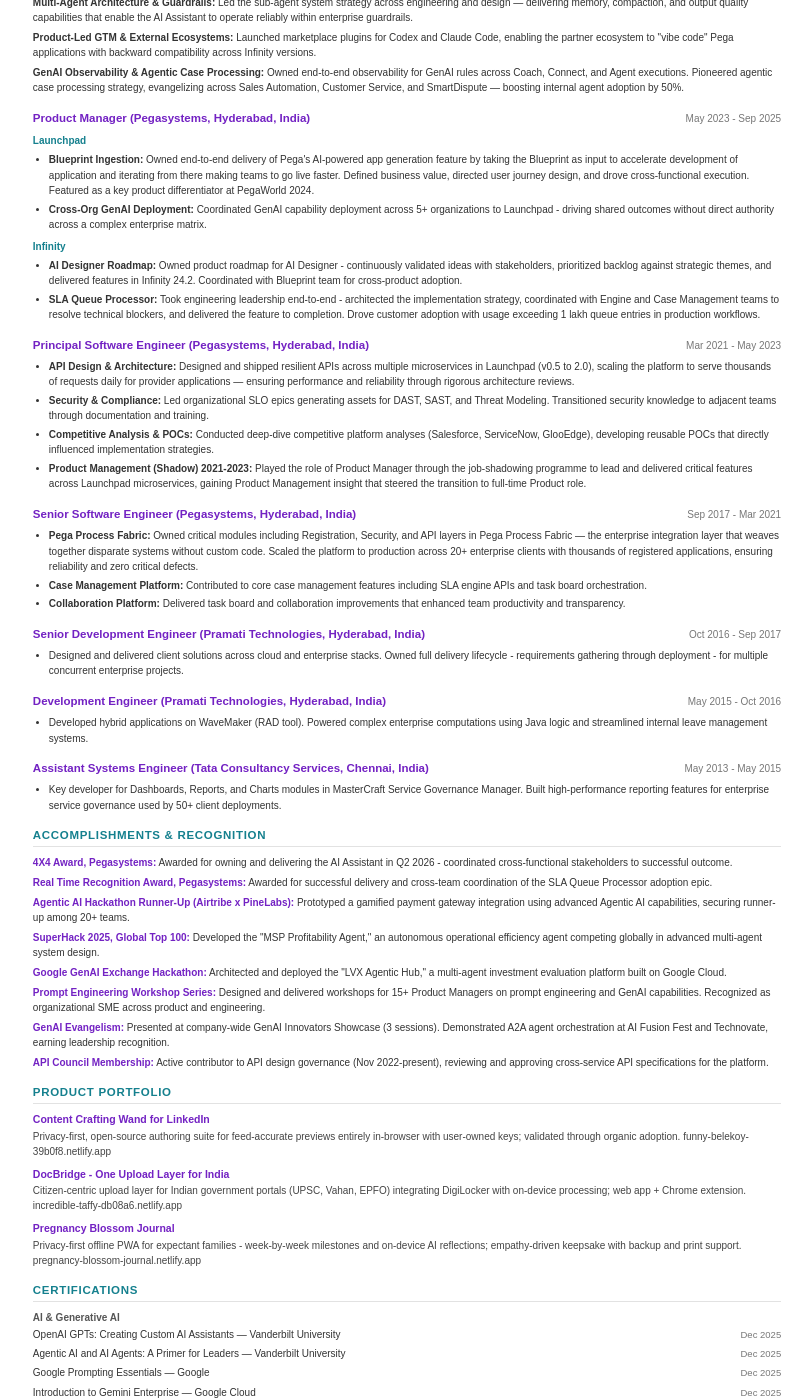
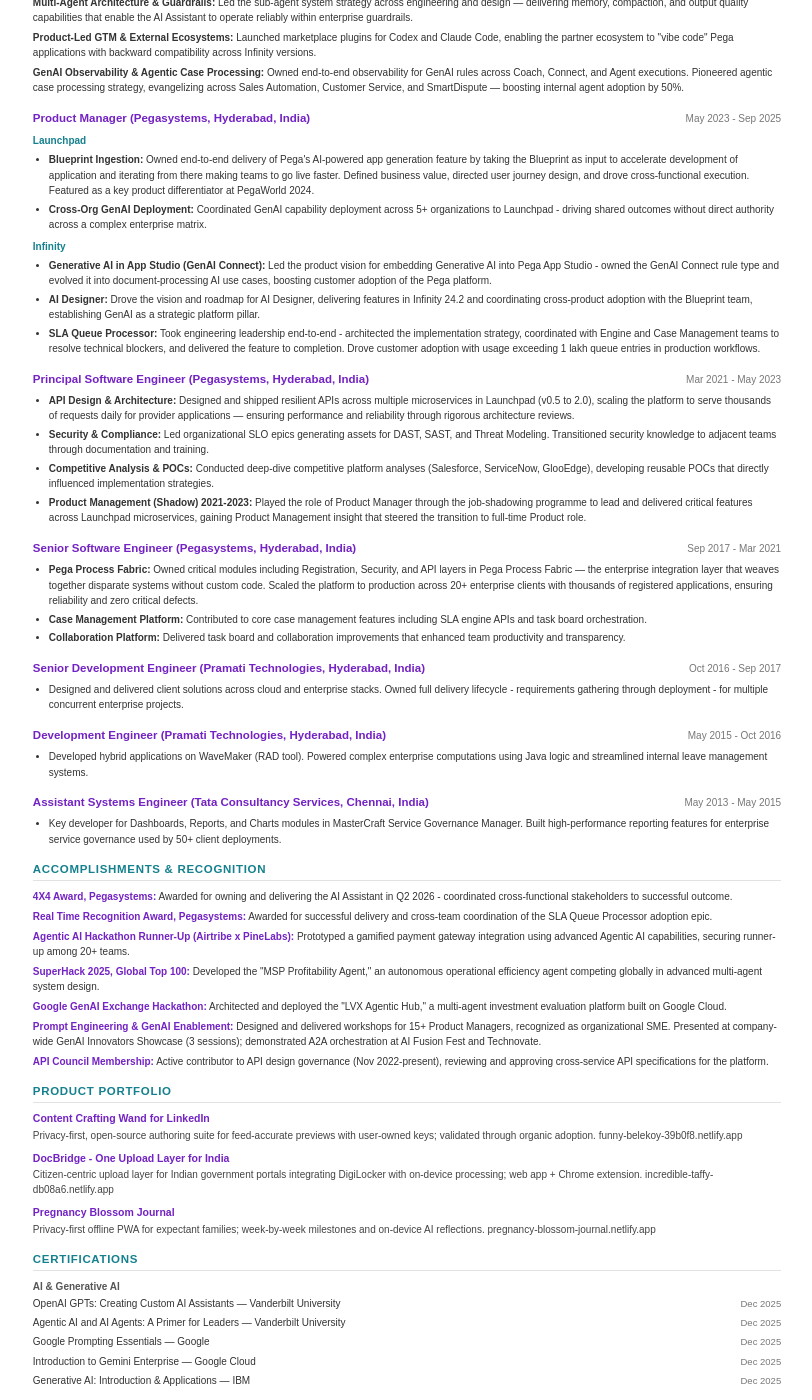
Before and after one commit to SatyaDileep/SatyaDileep.github.io, a Jekyll site: the page cv/resume.html, which Jekyll copies as it is, in a window 1280 px wide and 1400 px high, scrolled down 391 px. Shown: the whole window, without its empty margins (233-1045 px from the left). Built offline with Jekyll 4.4.1, drawn with Linux system fonts in a browser that asks for light colours.

Commit message:
docs(cv): update GenAI Connect + AI Designer bullets, trim to 2 pages

```diff
--- a/cv/resume.html
+++ b/cv/resume.html
@@ -155,7 +155,8 @@
       </ul>
       <div class="job-subhead">Infinity</div>
       <ul>
-        <li><strong>AI Designer Roadmap:</strong> Owned product roadmap for AI Designer - continuously validated ideas with stakeholders, prioritized backlog against strategic themes, and delivered features in Infinity 24.2. Coordinated with Blueprint team for cross-product adoption.</li>
+        <li><strong>Generative AI in App Studio (GenAI Connect):</strong> Led the product vision for embedding Generative AI into Pega App Studio - owned the GenAI Connect rule type and evolved it into document-processing AI use cases, boosting customer adoption of the Pega platform.</li>
+        <li><strong>AI Designer:</strong> Drove the vision and roadmap for AI Designer, delivering features in Infinity 24.2 and coordinating cross-product adoption with the Blueprint team, establishing GenAI as a strategic platform pillar.</li>
         <li><strong>SLA Queue Processor:</strong> Took engineering leadership end-to-end - architected the implementation strategy, coordinated with Engine and Case Management teams to resolve technical blockers, and delivered the feature to completion. Drove customer adoption with usage exceeding 1 lakh queue entries in production workflows.</li>
       </ul>
     </div>
@@ -224,8 +225,7 @@
       <div class="accomplishment-item"><strong>Agentic AI Hackathon Runner-Up (Airtribe x PineLabs):</strong> Prototyped a gamified payment gateway integration using advanced Agentic AI capabilities, securing runner-up among 20+ teams.</div>
       <div class="accomplishment-item"><strong>SuperHack 2025, Global Top 100:</strong> Developed the "MSP Profitability Agent," an autonomous operational efficiency agent competing globally in advanced multi-agent system design.</div>
       <div class="accomplishment-item"><strong>Google GenAI Exchange Hackathon:</strong> Architected and deployed the "LVX Agentic Hub," a multi-agent investment evaluation platform built on Google Cloud.</div>
-      <div class="accomplishment-item"><strong>Prompt Engineering Workshop Series:</strong> Designed and delivered workshops for 15+ Product Managers on prompt engineering and GenAI capabilities. Recognized as organizational SME across product and engineering.</div>
-      <div class="accomplishment-item"><strong>GenAI Evangelism:</strong> Presented at company-wide GenAI Innovators Showcase (3 sessions). Demonstrated A2A agent orchestration at AI Fusion Fest and Technovate, earning leadership recognition.</div>
+      <div class="accomplishment-item"><strong>Prompt Engineering &amp; GenAI Enablement:</strong> Designed and delivered workshops for 15+ Product Managers, recognized as organizational SME. Presented at company-wide GenAI Innovators Showcase (3 sessions); demonstrated A2A orchestration at AI Fusion Fest and Technovate.</div>
       <div class="accomplishment-item"><strong>API Council Membership:</strong> Active contributor to API design governance (Nov 2022-present), reviewing and approving cross-service API specifications for the platform.</div>
     </div>
   </div>
@@ -234,15 +234,15 @@
     <div class="section-title">Product Portfolio</div>
     <div class="project">
       <div class="project-title">Content Crafting Wand for LinkedIn</div>
-      <div class="project-desc">Privacy-first, open-source authoring suite for feed-accurate previews entirely in-browser with user-owned keys; validated through organic adoption. funny-belekoy-39b0f8.netlify.app</div>
+      <div class="project-desc">Privacy-first, open-source authoring suite for feed-accurate previews with user-owned keys; validated through organic adoption. funny-belekoy-39b0f8.netlify.app</div>
     </div>
     <div class="project">
       <div class="project-title">DocBridge - One Upload Layer for India</div>
-      <div class="project-desc">Citizen-centric upload layer for Indian government portals (UPSC, Vahan, EPFO) integrating DigiLocker with on-device processing; web app + Chrome extension. incredible-taffy-db08a6.netlify.app</div>
+      <div class="project-desc">Citizen-centric upload layer for Indian government portals integrating DigiLocker with on-device processing; web app + Chrome extension. incredible-taffy-db08a6.netlify.app</div>
     </div>
     <div class="project">
       <div class="project-title">Pregnancy Blossom Journal</div>
-      <div class="project-desc">Privacy-first offline PWA for expectant families - week-by-week milestones and on-device AI reflections; empathy-driven keepsake with backup and print support. pregnancy-blossom-journal.netlify.app</div>
+      <div class="project-desc">Privacy-first offline PWA for expectant families; week-by-week milestones and on-device AI reflections. pregnancy-blossom-journal.netlify.app</div>
     </div>
   </div>
 
```
Also changed, not shown: cv/cv.md (+6 -6 lines), 1 other file.
